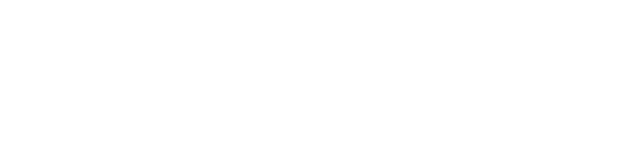
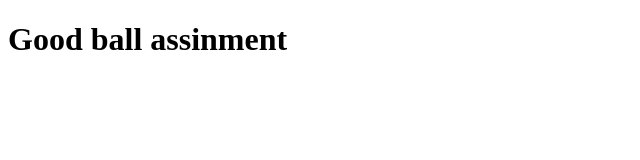
Before and after one commit to mdrahat96/football-assignment, a plain HTML site: page index.html in a window 1280 px wide. Shown: the whole page, without its empty margins (0-640 px from the left). Drawn offline with Linux system fonts and the light colour scheme.

Commit message:
good ball added

```diff
--- a/index.html
+++ b/index.html
@@ -8,6 +8,8 @@
     <title>Document</title>
 </head>
 
+<h1>Good ball assinment</h1>
+
 <body>
 
 </body>
--- a/style.css
+++ b/style.css
@@ -0,0 +1,3 @@
+h1{
+    color: blue;
+}
```
